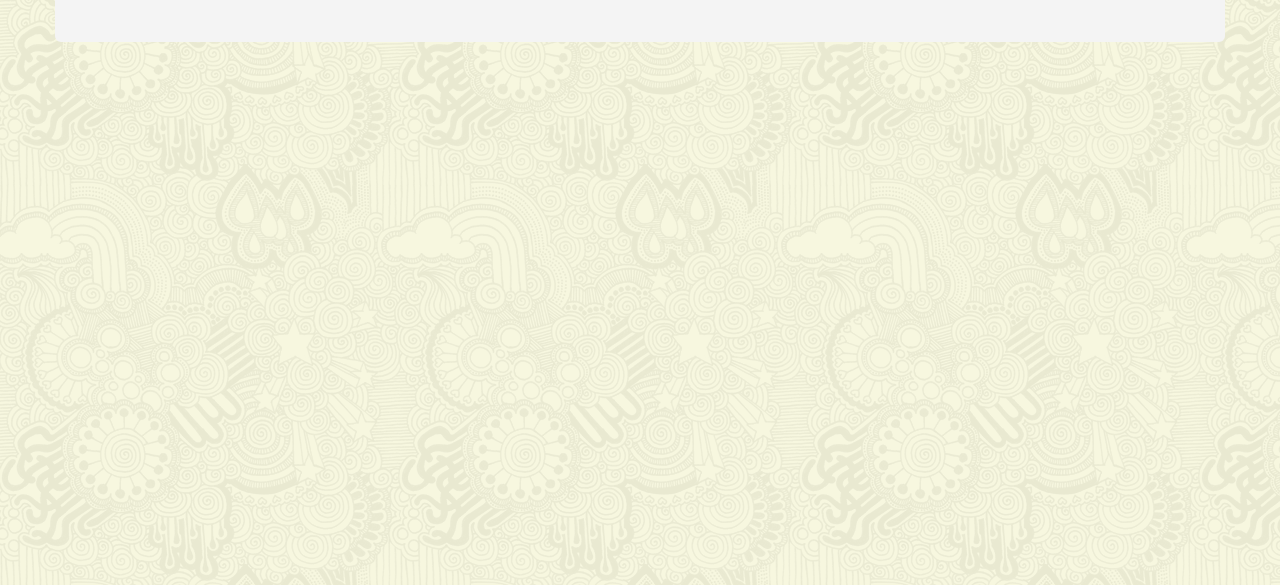
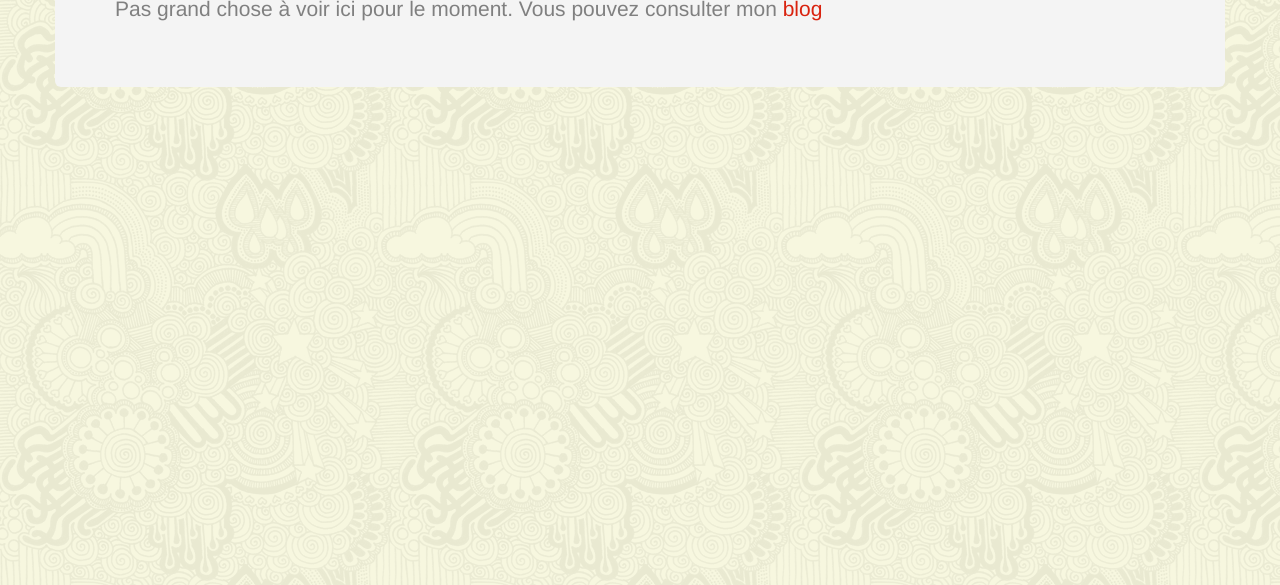
Before and after one commit to jchampemont/homepage, a plain HTML site: page index.html in a window 1280 px wide. Shown: the part 215-800 px from the top of the page. Drawn offline with nearby package versions, Linux system fonts and the light colour scheme.

Commit message:
Change homepage

```diff
--- a/index.html
+++ b/index.html
@@ -31,8 +31,8 @@
         </div>
         <div class="collapse navbar-collapse" id="main-navbar">
           <ul class="nav navbar-nav">
-            <li class="active"><a href="index.html">Accueil</a></li>
-            <li><a href="blog.html">Blog</a></li>
+            <li class="active"><a href="/">Accueil</a></li>
+            <li><a href="http://blog.jeanchampemont.com/">Blog</a></li>
           </ul>
         </div>
       </div>
@@ -41,6 +41,7 @@
       <div class="row">
         <div class="jumbotron">
           <h1>Hello, world!</h1>
+          <p>Pas grand chose à voir ici pour le moment. Vous pouvez consulter mon <a href="http://blog.jeanchampemont.com/">blog</a></p>
         </div>
       </div>
     </div>
```
